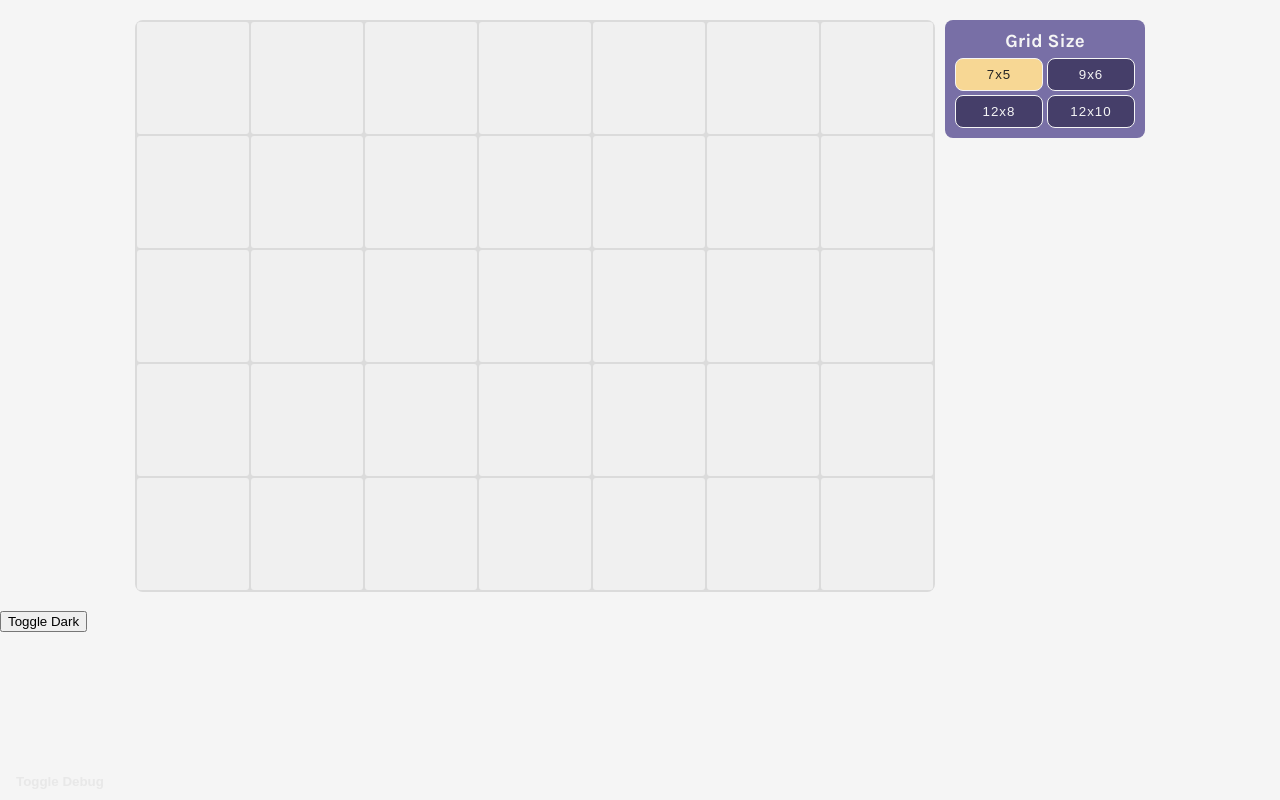
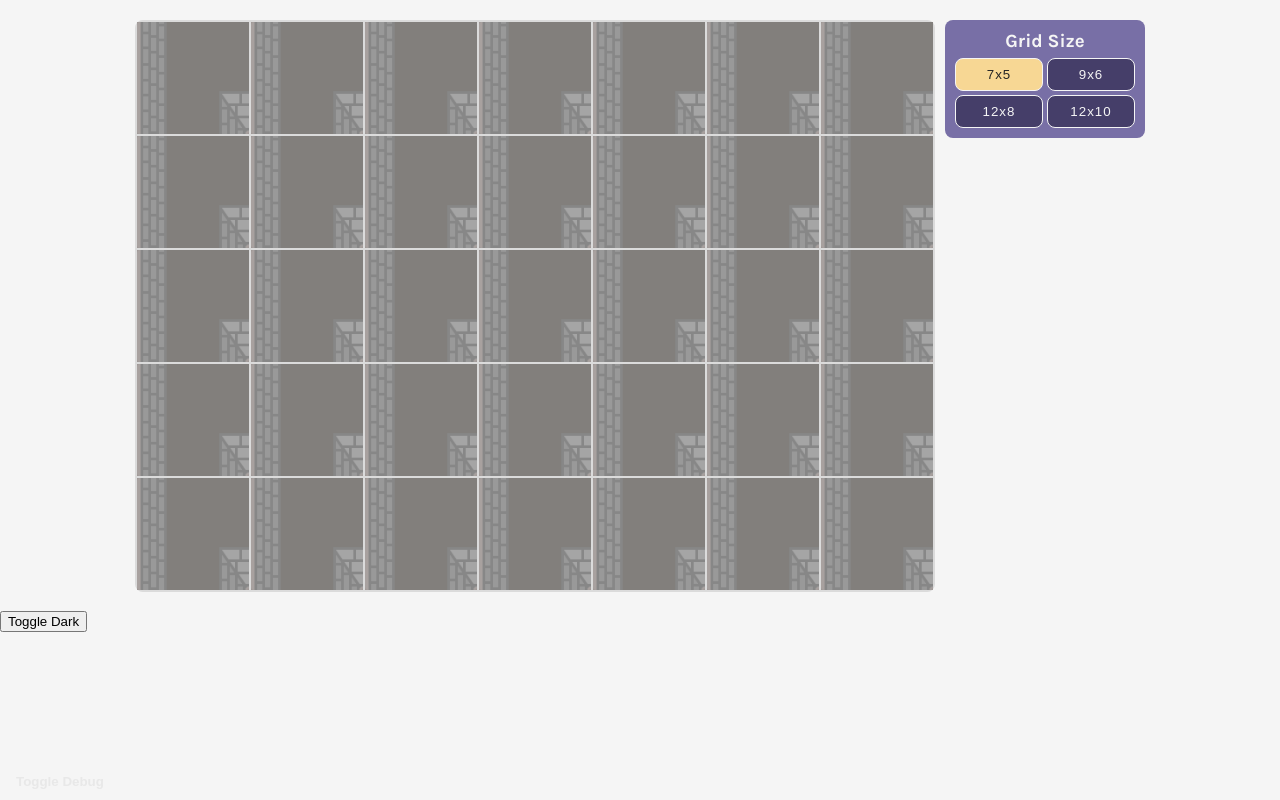
Before and after one commit to mannewdan/dungeon-sim, a React (Vite) app: page / in a window 1280 px wide. Built offline with nearby package versions, Linux system fonts and the light colour scheme.

Commit message:
texture setup

```diff
--- a/src/components/Tile.tsx
+++ b/src/components/Tile.tsx
@@ -7,9 +7,23 @@
 export function Tile ({ type } : TileProps) {
   const { debug } = useDungeonContext();
 
+  const x = 2;
+  const y = 6;
+
+  const posX = x * 100 / 7;
+  const posY = y * 100 / 7;
   return (
       <div className="grid__tile">
-        {debug && type}
+        <div className="grid__tile--ground"></div>
+        <div
+          className="grid__tile--wall"
+          style={{
+            backgroundPositionX: `${posX}%`,
+            backgroundPositionY: `${posY}%`
+          }}
+        >
+          {debug && type}
+        </div>
       </div>
   )
 }
--- a/src/css/main.css
+++ b/src/css/main.css
@@ -98,6 +98,21 @@
   aspect-ratio: 1;
   border-radius: 3px;
   background-color: var(--background-tile);
+  position: relative;
+}
+.grid__tile--ground {
+  position: absolute;
+  height: 100%;
+  width: 100%;
+  opacity: 50%;
+  background-color: rgb(99, 84, 81);
+}
+.grid__tile--wall {
+  position: absolute;
+  height: 100%;
+  width: 100%;
+  background-image: url(../assets/BrickWall.png);
+  background-size: 800%;
 }
 
 .app {
--- a/src/sass/layout/_grid.scss
+++ b/src/sass/layout/_grid.scss
@@ -15,5 +15,22 @@
     border-radius: 3px;
 
     background-color: var(--background-tile);
+
+    position: relative;
+
+    &--ground {
+      position: absolute;
+      height: 100%;
+      width: 100%;
+      opacity: 50%;
+      background-color: rgb(99, 84, 81);
+    }
+    &--wall {
+      position: absolute;
+      height: 100%;
+      width: 100%;
+      background-image: url(../assets/BrickWall.png);
+      background-size: 800%;
+    }
   }
 }
```
Also changed, not shown: src/assets/BrickWall.png (added), 1 other file (tests, documents, lock files or other folders).
